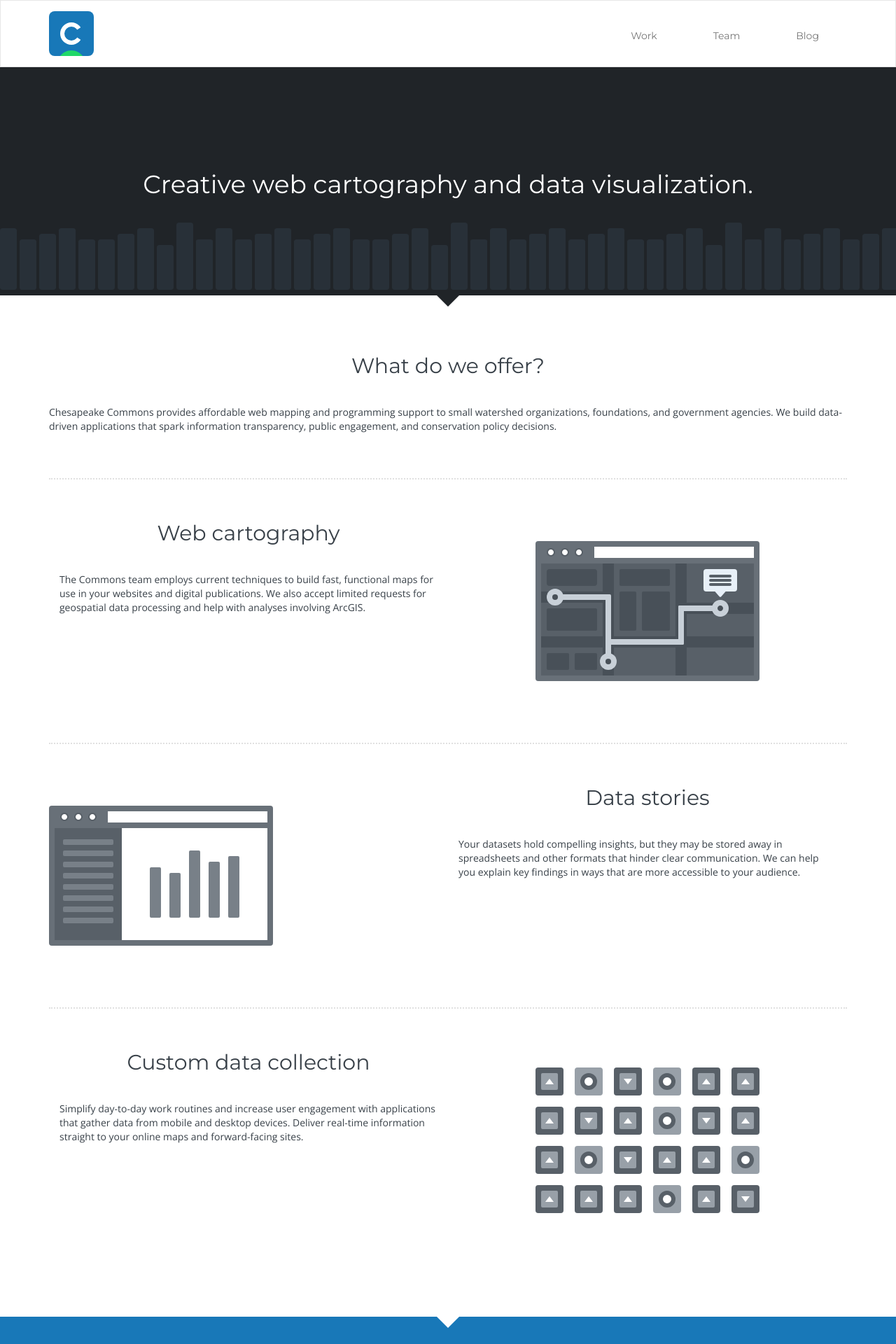
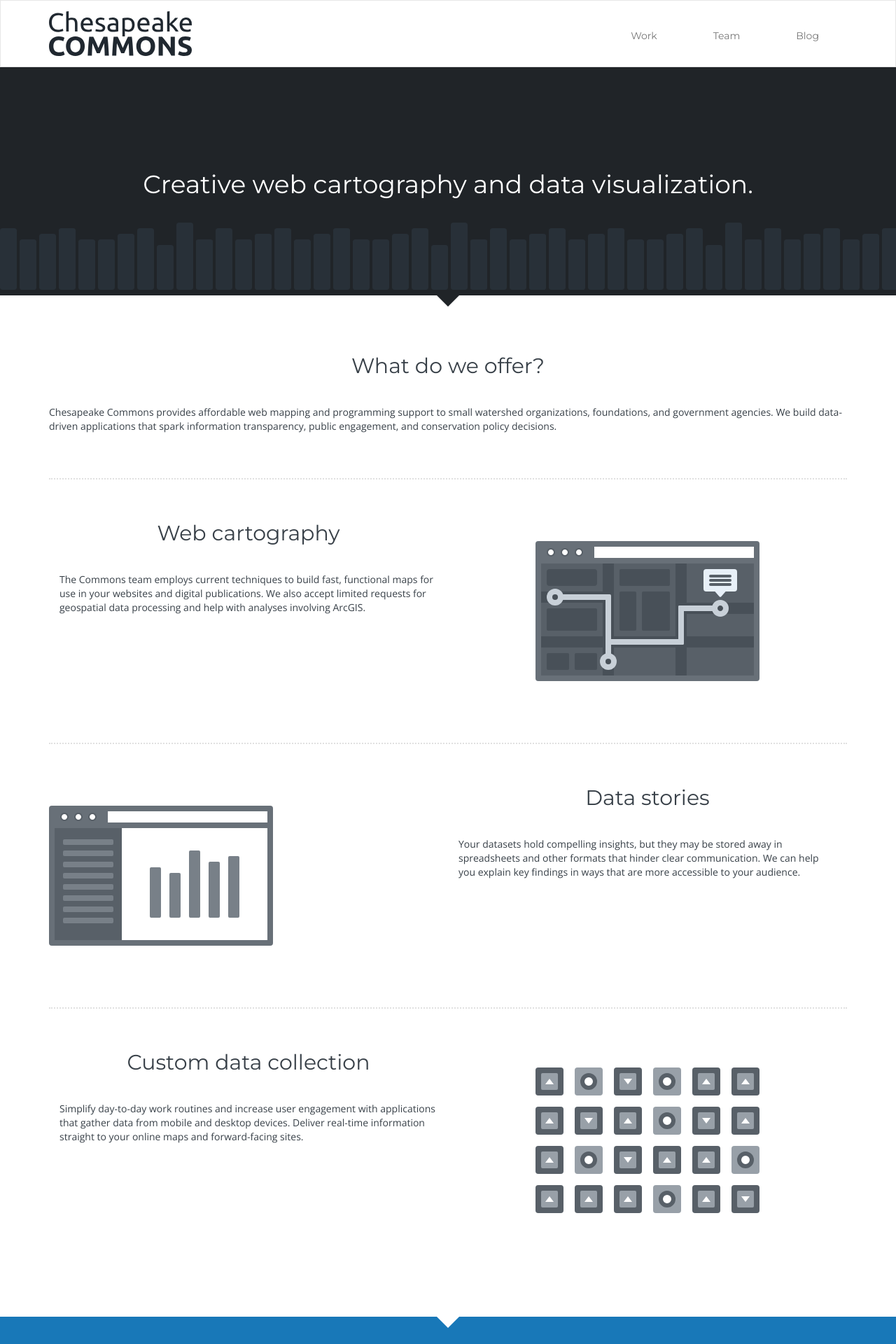
Before and after one commit to brendandm/brendandm.github.io, a Jekyll site: the page built from index.html, in a window 1280 px wide. Shown: the top 1920 px of the page at 70% size. Built offline with Jekyll 4.4.1, drawn with Linux system fonts in a browser that asks for light colours; nearby versions of some CDN libraries; Markdown is read by kramdown in place of the engine named in the settings.

Commit message:
replace logo mark in nav bar

```diff
--- a/_includes/head.html
+++ b/_includes/head.html
@@ -26,7 +26,7 @@
             <span class="icon-bar"></span>
             <span class="icon-bar"></span>
         </button>
-        <a class="navbar-brand" href="/"><img src="/assets/place-hold-2.svg" /></a>
+        <a class="navbar-brand" href="/"><img src="/assets/64-text-only.svg" /></a>
     </div>
 
     <div class="collapse navbar-collapse" id="bs-example-navbar-collapse-1">
```
Also changed, not shown: assets/64-text-only.svg (added).
